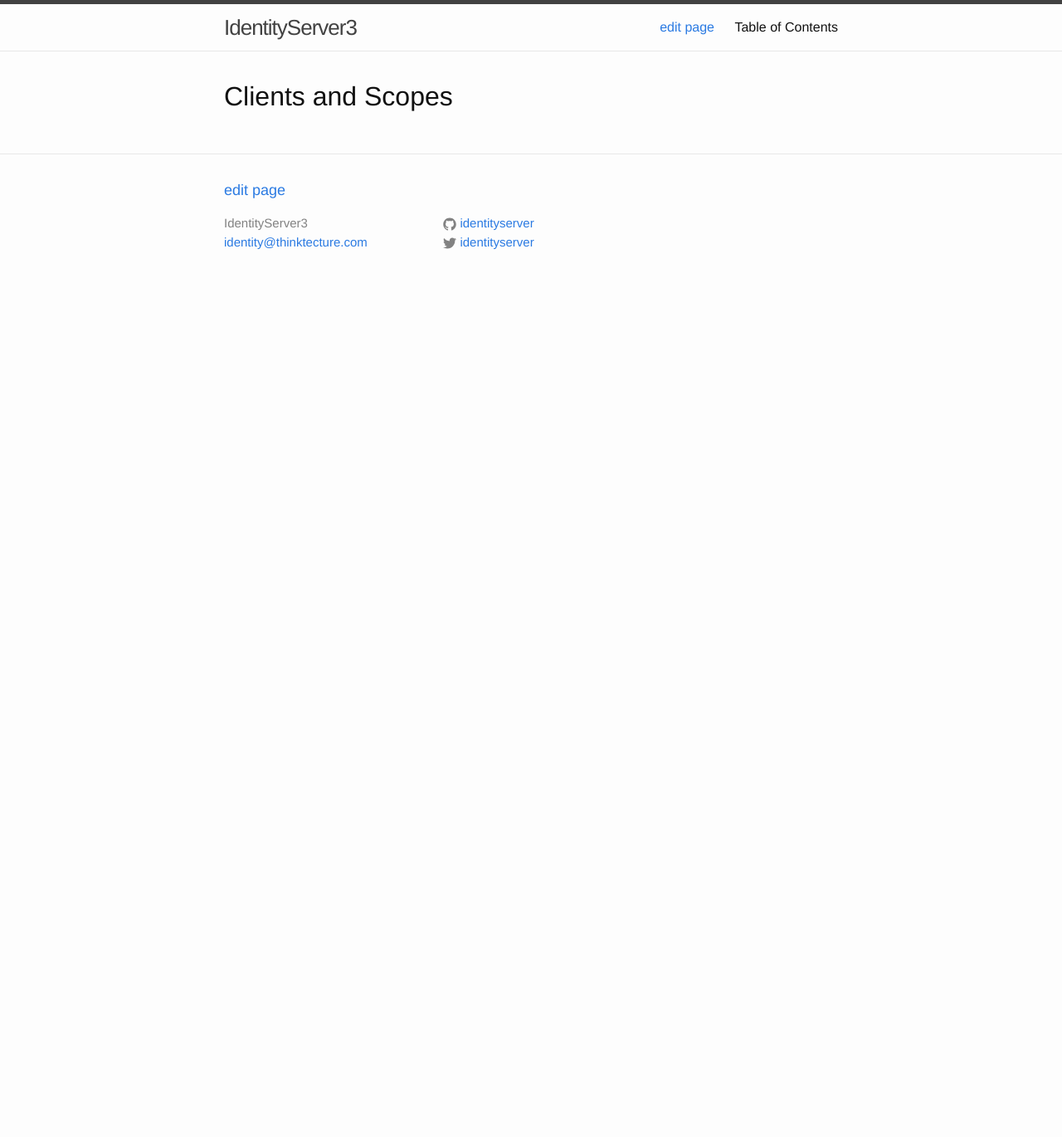
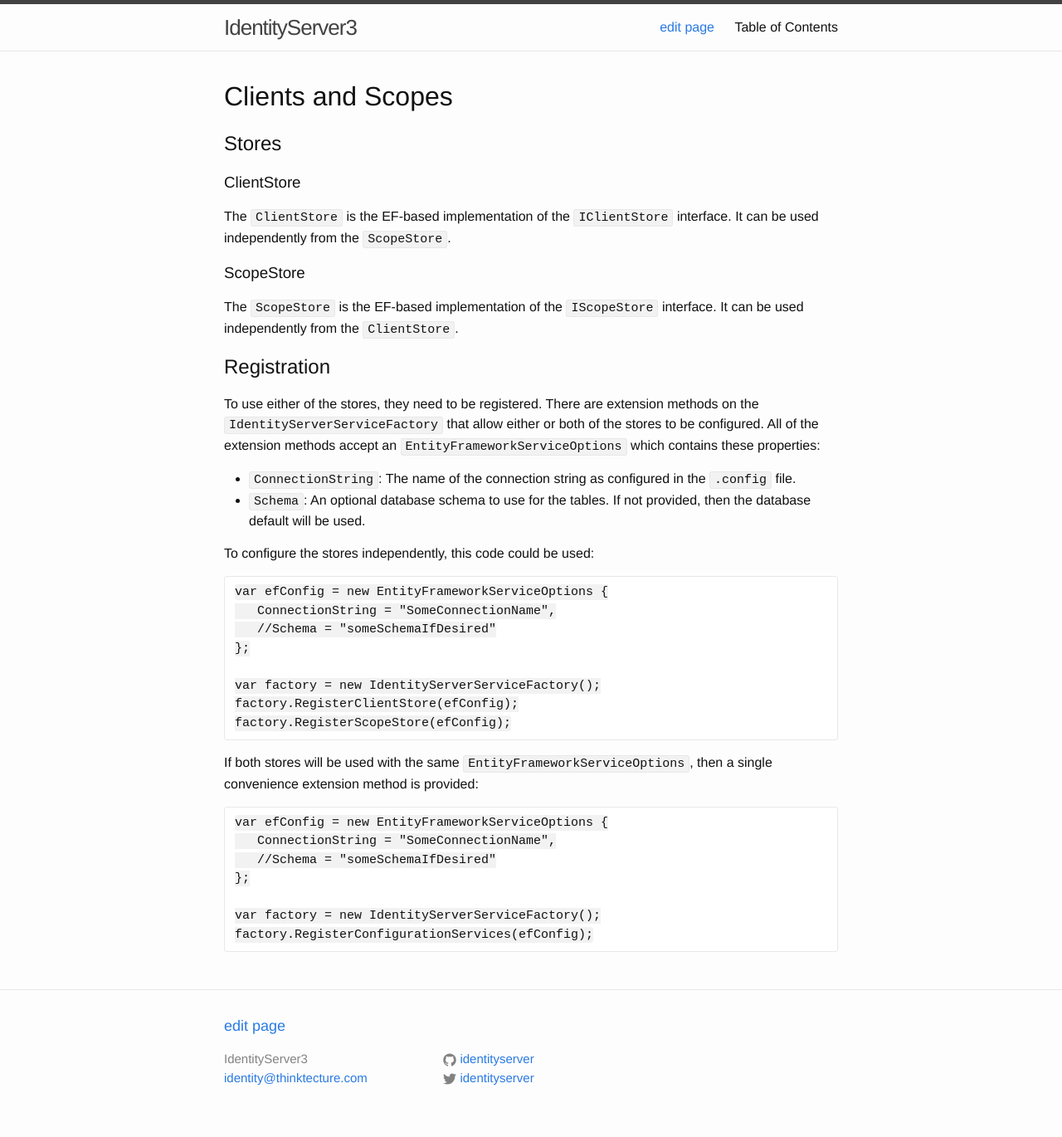
Before and after one commit to IdentityServer/Documentation, a Jekyll site: the page built from docs/ef/clients_scopes.md, in a window 1280 px wide. Shown: the whole page at 83% size. Built offline with Jekyll 4.4.1, drawn with Linux system fonts in a browser that asks for light colours; Markdown is read by kramdown in place of the engine named in the settings; before the commit the page ends 900 px from its top, so only the background shows below that.

Commit message:
fill in ef details

````diff
--- a/docs/ef/clients_scopes.md
+++ b/docs/ef/clients_scopes.md
@@ -3,3 +3,45 @@
 ---
 
 #Clients and Scopes
+
+## Stores
+
+### ClientStore
+
+The `ClientStore` is the EF-based implementation of the `IClientStore` interface. It can be used independently from the `ScopeStore`.
+
+### ScopeStore
+
+The `ScopeStore` is the EF-based implementation of the `IScopeStore` interface. It can be used independently from the `ClientStore`.
+
+## Registration
+
+To use either of the stores, they need to be registered. There are extension methods on the `IdentityServerServiceFactory` that allow either or both of the stores to be configured. All of the extension methods accept an `EntityFrameworkServiceOptions` which contains these properties:
+
+* `ConnectionString`: The name of the connection string as configured in the `.config` file.
+* `Schema`: An optional database schema to use for the tables. If not provided, then the database default will be used.
+
+To configure the stores independently, this code could be used:
+
+```
+var efConfig = new EntityFrameworkServiceOptions {
+   ConnectionString = "SomeConnectionName",
+   //Schema = "someSchemaIfDesired"
+};
+
+var factory = new IdentityServerServiceFactory();
+factory.RegisterClientStore(efConfig);
+factory.RegisterScopeStore(efConfig);
+```
+
+If both stores will be used with the same `EntityFrameworkServiceOptions`, then a single convenience extension method is provided:
+
+```
+var efConfig = new EntityFrameworkServiceOptions {
+   ConnectionString = "SomeConnectionName",
+   //Schema = "someSchemaIfDesired"
+};
+
+var factory = new IdentityServerServiceFactory();
+factory.RegisterConfigurationServices(efConfig);
+```
````
Also changed, not shown: docs/ef/operational.md (+21 -0 lines), docs/ef/overview.md (+8 -0 lines).
